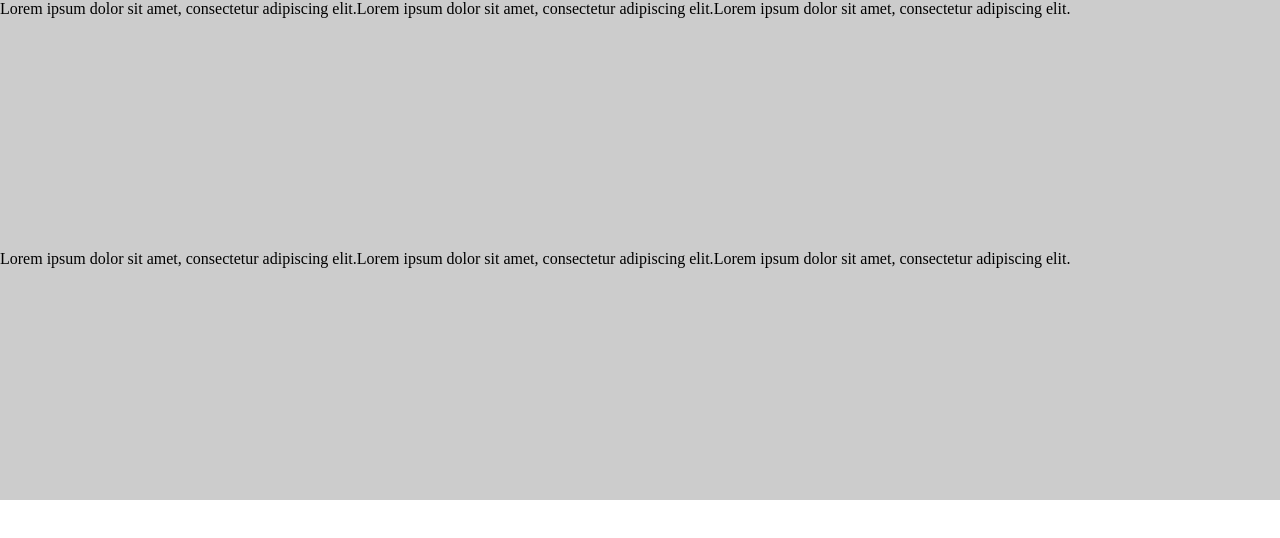
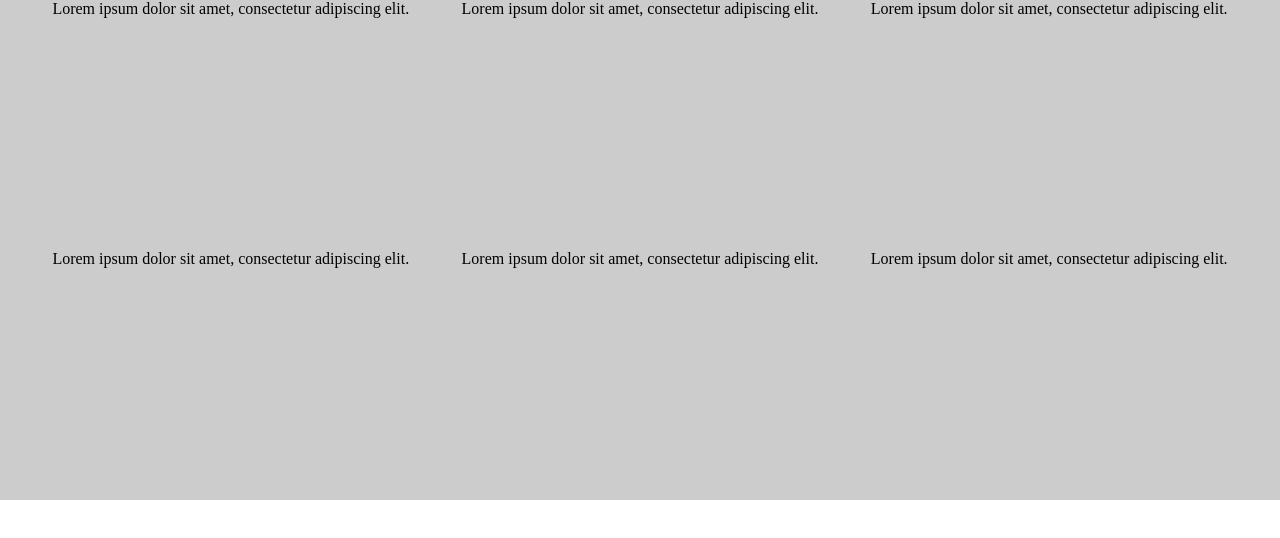
Before and after one commit to ub-victor/CSS-FLEXBOX, a plain HTML site: page index.html in a window 1280 px wide. Drawn offline with Linux system fonts and the light colour scheme.

Commit message:
Initial commit

```diff
--- a/style.css
+++ b/style.css
@@ -10,5 +10,6 @@
 
     display: flex;
     flex-flow: row wrap; /* Is the combination of flex-wrap: wrap; +  flex-direction: row; */
-    justify-content: flex-start; /* Aligns items to the left */
+    /* justify-content: flex-start; Aligns items to the left */
+    justify-content: space-evenly;
 }
```
